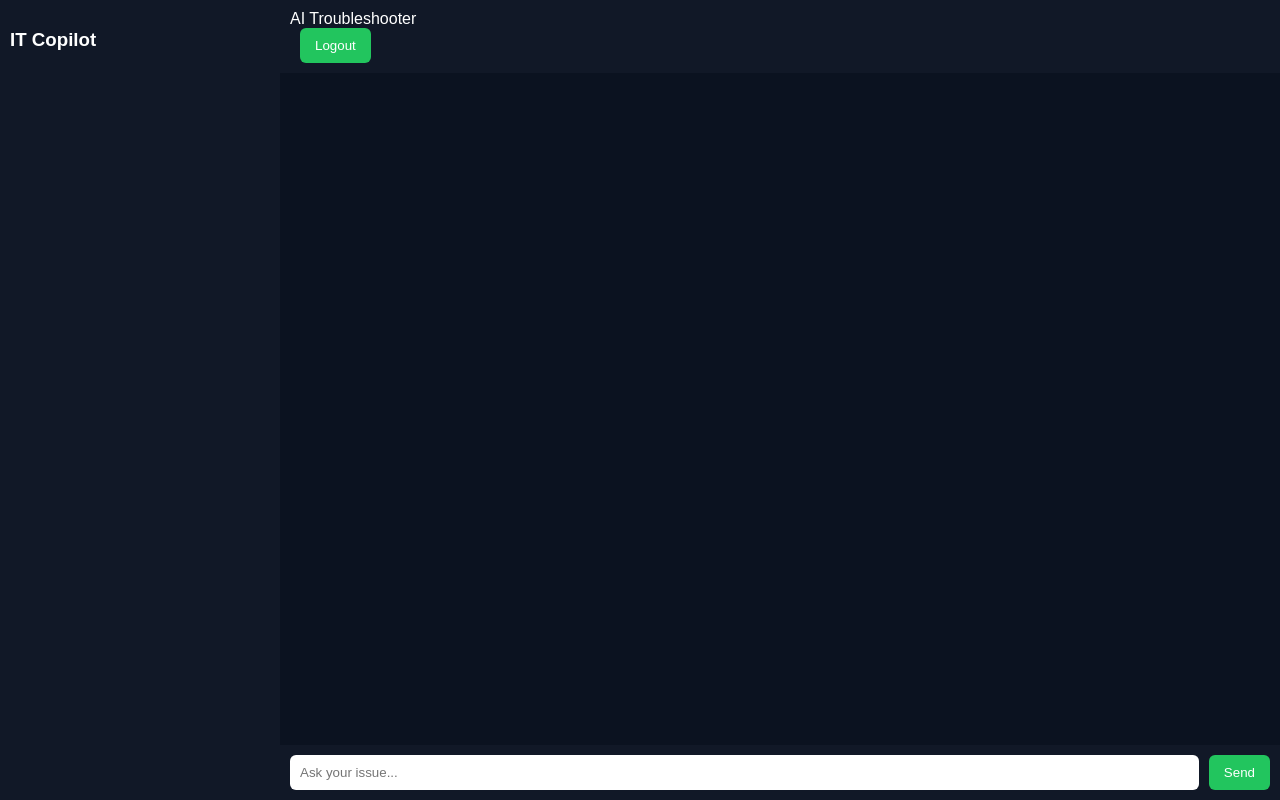
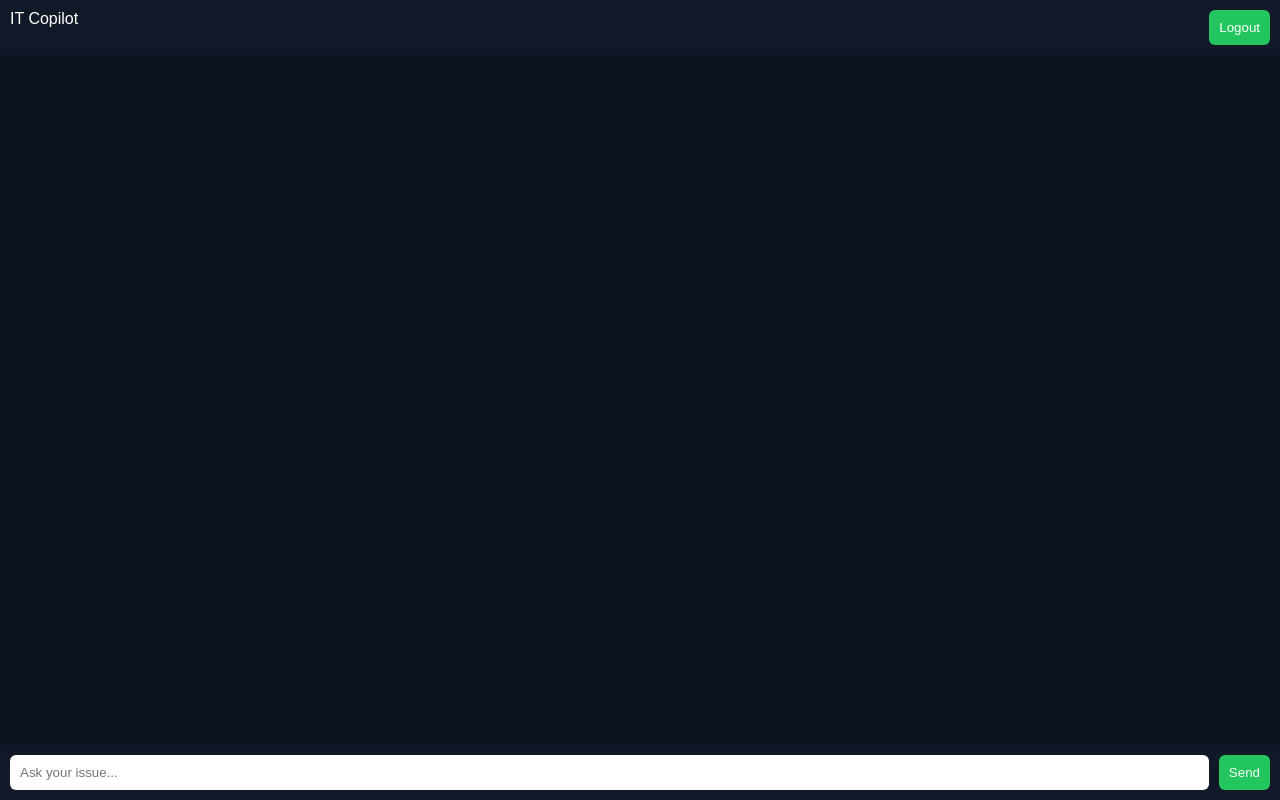
Before and after one commit to bgrider1984/it-ai-tool, a Flask app: page /dashboard in a window 1280 px wide. Run offline with Flask 3, Linux system fonts and the light colour scheme.

Commit message:
Update dashboard.html

```diff
--- a/templates/dashboard.html
+++ b/templates/dashboard.html
@@ -14,14 +14,6 @@ body {
     height:100vh;
 }
 
-/* SIDEBAR */
-.sidebar {
-    width:260px;
-    background:#111827;
-    padding:10px;
-}
-
-/* MAIN */
 .main {
     flex:1;
     display:flex;
@@ -31,6 +23,8 @@ body {
 .header {
     padding:10px;
     background:#111827;
+    display:flex;
+    justify-content:space-between;
 }
 
 #chat {
@@ -41,26 +35,17 @@ body {
     flex-direction:column;
 }
 
-/* 🔥 FIXED CHAT BUBBLES */
 .msg {
     display:inline-block;
     max-width:70%;
-    padding:10px 12px;
+    padding:10px;
     margin:6px 0;
-    border-radius:12px;
-    word-wrap:break-word;
+    border-radius:10px;
     white-space:pre-wrap;
 }
 
-.user {
-    background:#2563eb;
-    align-self:flex-end;
-}
-
-.bot {
-    background:#374151;
-    align-self:flex-start;
-}
+.user { background:#2563eb; align-self:flex-end; }
+.bot { background:#374151; align-self:flex-start; }
 
 .input-area {
     display:flex;
@@ -71,32 +56,28 @@ body {
 input {
     flex:1;
     padding:10px;
+    border-radius:6px;
     border:none;
-    border-radius:6px;
 }
 
 button {
     margin-left:10px;
-    padding:10px 15px;
+    padding:10px;
     background:#22c55e;
     border:none;
     color:white;
+    border-radius:6px;
     cursor:pointer;
-    border-radius:6px;
 }
 </style>
 </head>
 
 <body>
 
-<div class="sidebar">
-    <h3>IT Copilot</h3>
-</div>
-
 <div class="main">
 
 <div class="header">
-    <div>AI Troubleshooter</div>
+    <div>IT Copilot</div>
     <button onclick="logout()">Logout</button>
 </div>
 
@@ -118,7 +99,6 @@ function add(text, cls){
     document.getElementById("chat").appendChild(div);
 }
 
-/* ENTER KEY FIX */
 document.addEventListener("keydown", function(e){
     if(e.key === "Enter" && document.activeElement.id === "input"){
         send();
@@ -129,20 +109,27 @@ async function send(){
 
     const input = document.getElementById("input");
     const msg = input.value.trim();
+
     if(!msg) return;
 
     input.value = "";
+
     add(msg, "user");
 
+    try {
         const res = await fetch("/ask", {
             method:"POST",
             headers:{"Content-Type":"application/json"},
-        credentials:"include",
             body: JSON.stringify({message: msg})
         });
 
         const data = await res.json();
-    add(data.response, "bot");
+
+        add(data.response || "No response received", "bot");
+
+    } catch (err) {
+        add("Network error. Please try again.", "bot");
+    }
 }
 
 function logout(){
```
Lines whose indentation alone changed are shown as unchanged.
